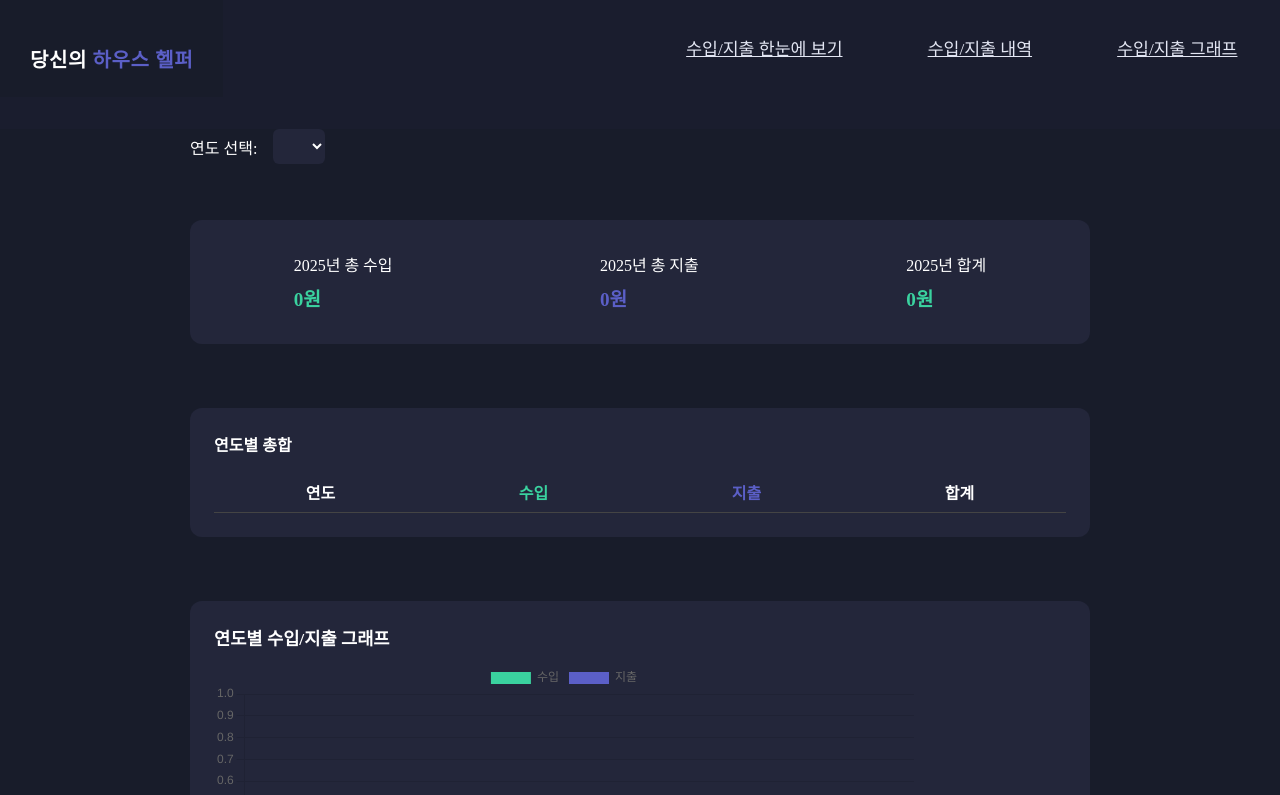
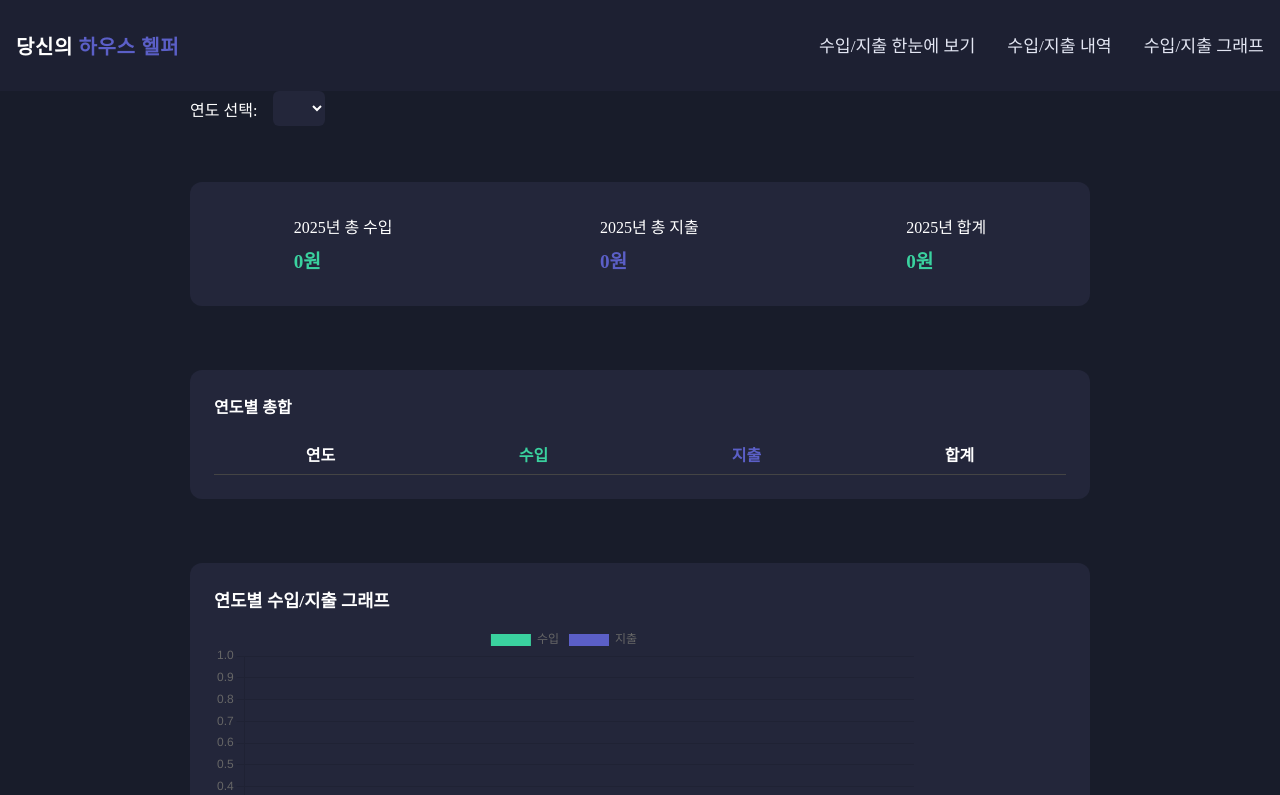
Before and after one commit to uranny/YourHouseHelper, a React (Vite) app: page /dashboard in a window 1280 px wide. Shown: the top 795 px of the page. Built offline with nearby package versions, Linux system fonts and the light colour scheme.

Commit message:
fix : fix 가계부 CRUD 버그

```diff
--- a/src/App.jsx
+++ b/src/App.jsx
@@ -12,15 +12,9 @@ function App() {
           당신의 <span style={{color:'#5b5fc7'}}>하우스 헬퍼</span>
         </S.HeaderLogo>
         <S.HeaderMenu>
-          <S.HeaderItem>
-            <S.HeaderLink as="a" href="/dashboard">수입/지출 한눈에 보기</S.HeaderLink>
-          </S.HeaderItem>
-          <S.HeaderItem>
-            <S.HeaderLink as="a" href="/table">수입/지출 내역</S.HeaderLink>
-          </S.HeaderItem>
-          <S.HeaderItem>
-            <S.HeaderLink as="a" href="/total-graph">수입/지출 그래프</S.HeaderLink>
-          </S.HeaderItem>
+          <S.HeaderLink as="a" href="/dashboard">수입/지출 한눈에 보기</S.HeaderLink>
+          <S.HeaderLink as="a" href="/table">수입/지출 내역</S.HeaderLink>
+          <S.HeaderLink as="a" href="/total-graph">수입/지출 그래프</S.HeaderLink>
         </S.HeaderMenu>
       </S.HeaderBar>
       <S.Main>
--- a/src/hooks/useAccountBook.js
+++ b/src/hooks/useAccountBook.js
@@ -31,7 +31,7 @@ export function useAccountBook() {
         selectedYear, setSelectedYear, selectedMonth, setSelectedMonth,
         yearRange, monthRange,
         dashboardYear, setDashboardYear,
-        records,
+        records, setRecords,
         graphView, setGraphView,
     };
 }
--- a/src/hooks/useTable.js
+++ b/src/hooks/useTable.js
@@ -3,14 +3,14 @@ import { useAccountBook } from './useAccountBook';
 
 export function useTable() {
     const {
-    selectedYear, setSelectedYear, selectedMonth, setSelectedMonth, records
+        selectedYear, setSelectedYear, selectedMonth, setSelectedMonth, records, setRecords
     } = useAccountBook();
 
     const [newRecord, setNewRecord] = useState({ category: 'EXPENSE', amount: '', description: '', date: '' });
 
     const handleAddRecord = () => {
         if (!newRecord.amount || !newRecord.date) return;
-    records.push({ ...newRecord, amount: Number(newRecord.amount) });
+        setRecords(prev => [...prev, { ...newRecord, amount: Number(newRecord.amount) }]);
         setNewRecord({ category: 'EXPENSE', amount: '', description: '', date: '' });
     };
 
@@ -26,20 +26,19 @@ export function useTable() {
         const filtered = filteredRecords;
         const target = filtered[index];
         if (!target) return;
-    const idx = records.indexOf(target);
-    if (idx !== -1) {
-      records[idx] = { ...records[idx], ...newData, amount: Number(newData.amount) };
-    }
+        setRecords(prevRecords =>
+            prevRecords.map(r =>
+                r === target ? { ...r, ...newData, amount: Number(newData.amount) } : r
+            )
+        );
     };
 
     const handleDeleteRecord = (index) => {
         const filtered = filteredRecords;
         const target = filtered[index];
         if (!target) return;
-    const idx = records.indexOf(target);
-    if (idx !== -1) {
-      records.splice(idx, 1);
-    }
+
+        setRecords(prevRecords => prevRecords.filter(r => r !== target));
     };
 
     const CATEGORIES = {
--- a/src/pages/Table/index.jsx
+++ b/src/pages/Table/index.jsx
@@ -1,7 +1,7 @@
 import RecordInput from '../../components/RecordInput';
 import RecordTable from '../../components/RecordTable';
+import { useTable } from '../../hooks/useTable';
 import * as S from './styled';
-import { useTable } from '../../hooks/useTable';
 
 function Table() {
   const {
--- a/src/styled.js
+++ b/src/styled.js
@@ -311,35 +311,30 @@ export const DashboardYearSelectBar = styled.div`
   }
 `;
 export const HeaderBar = styled.header`
-  width: 100%;
-  background: #1a1d2e;
+  background:rgb(29, 32, 50);
   color: #e3e6f3;
   display: flex;
   flex-direction: row;
   align-items: center;
   justify-content: space-between;
   box-shadow: 2px 0 16px 0 #181c2a44;
-  padding: 0 0 2em 0;
+  padding: 1em 1em 1em 1em;
 `;
 export const HeaderLogo = styled.div`
   font-size: 1.25em;
   font-weight: 700;
   color: #fff;
-  padding: 2.2em 1.5em 1.2em 1.5em;
   letter-spacing: 0.03em;
-  background: #181c2a;
   text-align: left;
 `;
 export const HeaderMenu = styled.ul`
   list-style: none;
+  gap : 2em;
   display: flex;
   flex-direction: row;
   align-items: center;
-  margin: 0;
-  padding: 0;
 `;
 export const HeaderItem = styled.li`
-  margin: 0 0.5em;
 `;
 export const HeaderLink = styled.a`
   display: flex;
@@ -350,9 +345,9 @@ export const HeaderLink = styled.a`
   color: #e3e6f3;
   border: none;
   outline: none;
+  text-decoration-line : none;
   font-size: 1.08em;
   font-weight: 500;
-  padding: 0.95em 2em;
   cursor: pointer;
   transition: background 0.15s, color 0.15s;
   border-bottom: 2px solid transparent;
```
Lines whose indentation alone changed are shown as unchanged.
